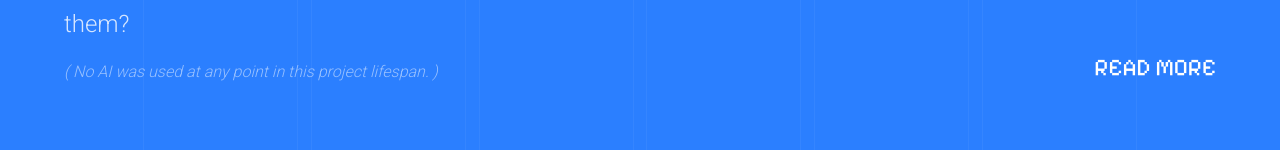
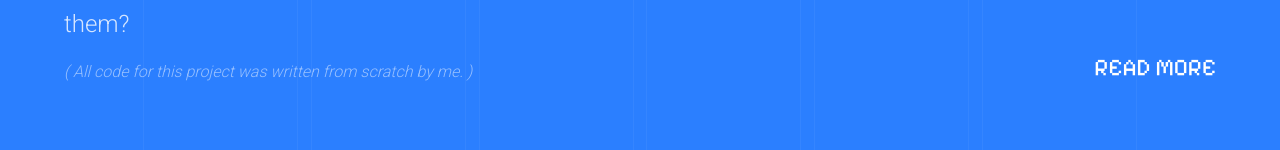
Before and after one commit to akin-tewe/portfoliosite, a Next.js app: page /projects/instadesign in a window 1280 px wide. Shown: the part 422-572 px from the top of the page. Built offline with nearby package versions, Linux system fonts and the light colour scheme.

Commit message:
syntax edit

```diff
--- a/app/projects/instadesign/Instagram.tsx
+++ b/app/projects/instadesign/Instagram.tsx
@@ -145,7 +145,7 @@ export default function Instagram() {
                             A simple question: what are people trying to do when they access
                             Instagram via desktop and where does the platform fail them?
                             <span className="block mt-4 text-white/50 text-sm md:text-base italic">
-                                ( No AI was used at any point in this project lifespan. )
+                                ( All code for this project was written from scratch by me. )
                             </span>
                         </motion.span>
                     </div>
```
